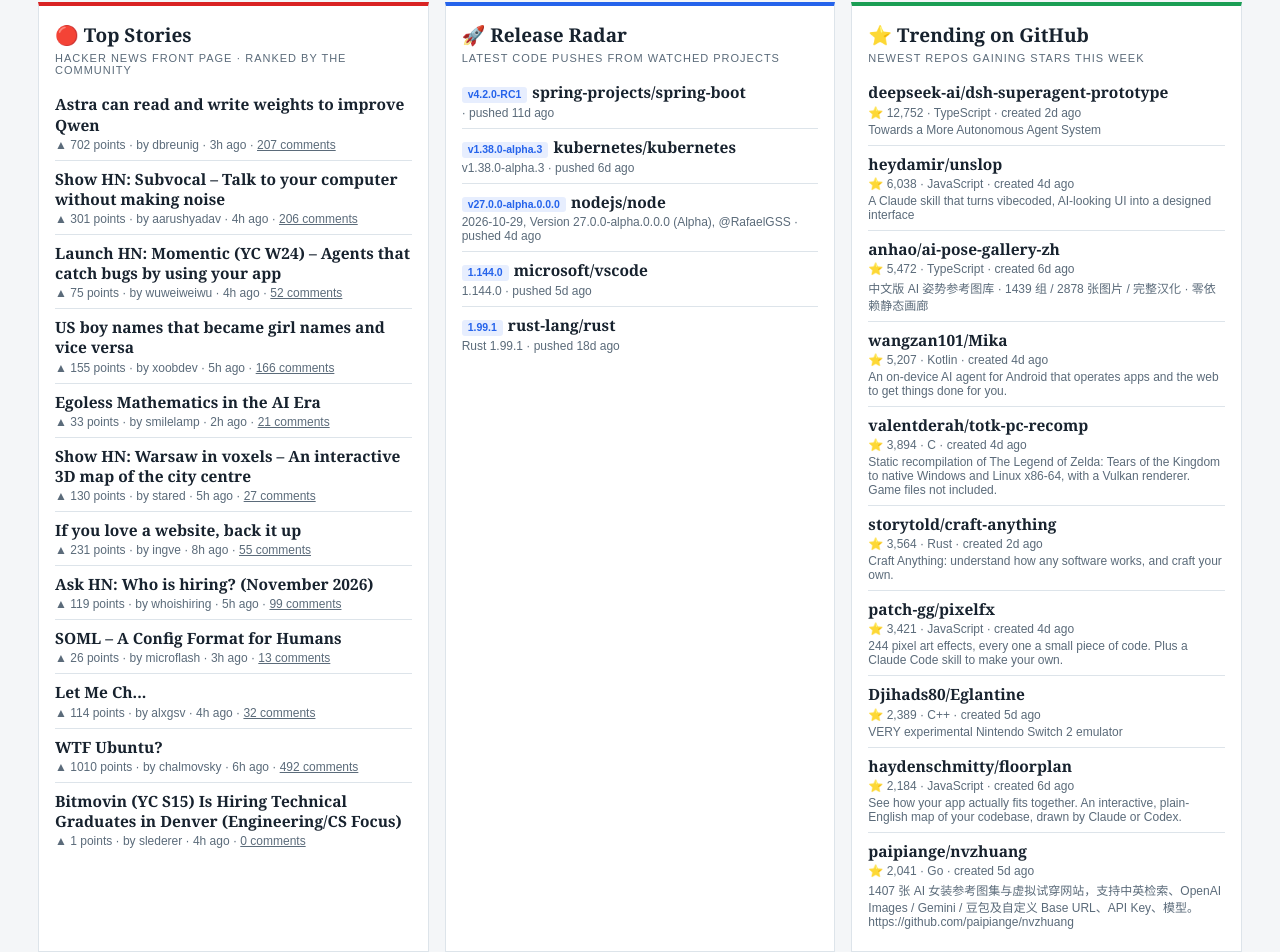
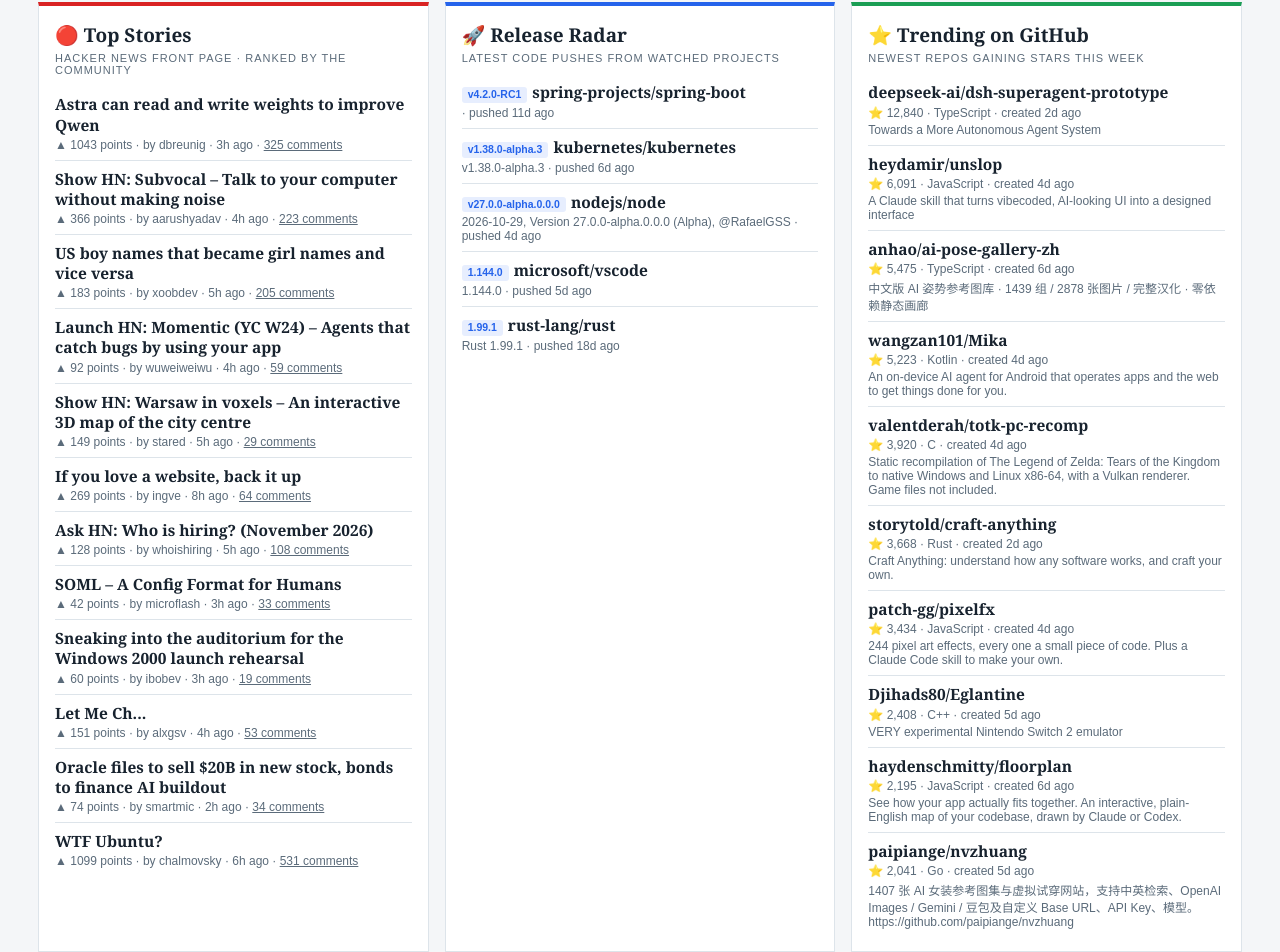
Before and after one commit to bishowpratap7/thedevdesk, a plain HTML site: page index.html in a window 1280 px wide. Shown: the part 1250-2202 px from the top of the page. Drawn offline with Linux system fonts and the light colour scheme.

Commit message:
Wire update 2026-11-02T21:13Z

```diff
--- a/data/wire.json
+++ b/data/wire.json
@@ -1,122 +1,122 @@
 {
- "generated_at": "2026-11-02T20:13:27.139601+00:00",
+ "generated_at": "2026-11-02T21:13:30.781623+00:00",
  "sections": {
   "top_stories": {
-   "fetched_at": "2026-11-02T20:13:08.596225+00:00",
+   "fetched_at": "2026-11-02T21:13:07.216910+00:00",
    "stale": false,
    "items": [
     {
      "id": 50341174,
      "title": "Astra can read and write weights to improve Qwen",
      "url": "https://rikiyat.github.io/blog/weight-space-programming/",
-     "score": 702,
+     "score": 1043,
      "by": "dbreunig",
      "time": 1793643688,
-     "comments": 207
+     "comments": 325
     },
     {
      "id": 50340088,
      "title": "Show HN: Subvocal \u2013 Talk to your computer without making noise",
      "url": null,
-     "score": 301,
+     "score": 366,
      "by": "aarushyadav",
      "time": 1793639777,
-     "comments": 206
+     "comments": 223
+    },
+    {
+     "id": 50339397,
+     "title": "US boy names that became girl names and vice versa",
+     "url": "https://namedaisy.com/blog/boy-names-that-became-girl-names",
+     "score": 183,
+     "by": "xoobdev",
+     "time": 1793637276,
+     "comments": 205
     },
     {
      "id": 50339913,
      "title": "Launch HN: Momentic (YC W24) \u2013 Agents that catch bugs by using your app",
      "url": "https://momentic.ai/",
-     "score": 75,
+     "score": 92,
      "by": "wuweiweiwu",
      "time": 1793639125,
-     "comments": 52
-    },
-    {
-     "id": 50339397,
-     "title": "US boy names that became girl names and vice versa",
-     "url": "https://namedaisy.com/blog/boy-names-that-became-girl-names",
-     "score": 155,
-     "by": "xoobdev",
-     "time": 1793637276,
-     "comments": 166
-    },
-    {
-     "id": 50341736,
-     "title": "Egoless Mathematics in the AI Era",
-     "url": "https://terrytao.wordpress.com/2026/11/02/egoless-mathematics-in-the-ai-era/",
-     "score": 33,
-     "by": "smilelamp",
-     "time": 1793645684,
-     "comments": 21
+     "comments": 59
     },
     {
      "id": 50339221,
      "title": "Show HN: Warsaw in voxels \u2013 An interactive 3D map of the city centre",
      "url": "https://p.migdal.pl/warsaw-vibe-voxel/",
-     "score": 130,
+     "score": 149,
      "by": "stared",
      "time": 1793636726,
-     "comments": 27
+     "comments": 29
     },
     {
      "id": 50336518,
      "title": "If you love a website, back it up",
      "url": "https://blog.mistys-internet.website/post/2026/10/29/if-you-love-a-website-back-it-up/",
-     "score": 231,
+     "score": 269,
      "by": "ingve",
      "time": 1793625935,
-     "comments": 55
+     "comments": 64
     },
     {
      "id": 50338728,
      "title": "Ask HN: Who is hiring? (November 2026)",
      "url": null,
-     "score": 119,
+     "score": 128,
      "by": "whoishiring",
      "time": 1793635297,
-     "comments": 99
+     "comments": 108
     },
     {
      "id": 50341502,
      "title": "SOML \u2013 A Config Format for Humans",
      "url": "https://github.com/soml-lang/soml",
-     "score": 26,
+     "score": 42,
      "by": "microflash",
      "time": 1793644924,
-     "comments": 13
+     "comments": 33
+    },
+    {
+     "id": 50341028,
+     "title": "Sneaking into the auditorium for the Windows 2000 launch rehearsal",
+     "url": "https://devblogs.microsoft.com/oldnewthing/20261102-00/?p=112818/",
+     "score": 60,
+     "by": "ibobev",
+     "time": 1793643168,
+     "comments": 19
     },
     {
      "id": 50340369,
      "title": "Let Me Ch...",
      "url": "https://blog.alxgsv.com/let-me-check/",
-     "score": 114,
+     "score": 151,
      "by": "alxgsv",
      "time": 1793640800,
-     "comments": 32
+     "comments": 53
+    },
+    {
+     "id": 50342284,
+     "title": "Oracle files to sell $20B in new stock, bonds to finance AI buildout",
+     "url": "https://www.cnbc.com/2026/11/02/oracle-files-to-sell-20-billion-in-new-stock-bonds-to-finance-ai-buildout.html",
+     "score": 74,
+     "by": "smartmic",
+     "time": 1793647657,
+     "comments": 34
     },
     {
      "id": 50337608,
      "title": "WTF Ubuntu?",
      "url": "https://chalmovsky.com/posts/wtf-ubuntu",
-     "score": 1010,
+     "score": 1099,
      "by": "chalmovsky",
      "time": 1793631120,
-     "comments": 492
-    },
-    {
-     "id": 50339827,
-     "title": "Bitmovin (YC S15) Is Hiring Technical Graduates in Denver (Engineering/CS Focus)",
-     "url": "https://bitmovin.com/careers/8660599002/",
-     "score": 1,
-     "by": "slederer",
-     "time": 1793638841,
-     "comments": 0
+     "comments": 531
     }
    ]
   },
   "releases": {
-   "fetched_at": "2026-11-02T20:13:17.512039+00:00",
+   "fetched_at": "2026-11-02T21:13:18.622039+00:00",
    "stale": false,
    "items": [
     {
@@ -157,13 +157,13 @@
    ]
   },
   "trending": {
-   "fetched_at": "2026-11-02T20:13:21.807268+00:00",
+   "fetched_at": "2026-11-02T21:13:24.497604+00:00",
    "stale": false,
    "items": [
     {
      "full_name": "deepseek-ai/dsh-superagent-prototype",
      "url": "https://github.com/deepseek-ai/dsh-superagent-prototype",
-     "stars": 12752,
+     "stars": 12840,
      "language": "TypeScript",
      "description": "Towards a More Autonomous Agent System",
      "created_at": "2026-10-31T09:32:46Z"
@@ -171,7 +171,7 @@
     {
      "full_name": "heydamir/unslop",
      "url": "https://github.com/heydamir/unslop",
-     "stars": 6038,
+     "stars": 6091,
      "language": "JavaScript",
      "description": "A Claude skill that turns vibecoded, AI-looking UI into a designed interface",
      "created_at": "2026-10-29T15:41:21Z"
@@ -179,7 +179,7 @@
     {
      "full_name": "anhao/ai-pose-gallery-zh",
      "url": "https://github.com/anhao/ai-pose-gallery-zh",
-     "stars": 5472,
+     "stars": 5475,
      "language": "TypeScript",
      "description": "\u4e2d\u6587\u7248 AI \u59ff\u52bf\u53c2\u8003\u56fe\u5e93 \u00b7 1439 \u7ec4 / 2878 \u5f20\u56fe\u7247 / \u5b8c\u6574\u6c49\u5316 \u00b7 \u96f6\u4f9d\u8d56\u9759\u6001\u753b\u5eca",
      "created_at": "2026-10-27T12:24:37Z"
@@ -187,7 +187,7 @@
     {
      "full_name": "wangzan101/Mika",
      "url": "https://github.com/wangzan101/Mika",
-     "stars": 5207,
+     "stars": 5223,
      "language": "Kotlin",
      "description": "An on-device AI agent for Android that operates apps and the web to get things done for you.",
      "created_at": "2026-10-29T14:34:07Z"
@@ -195,7 +195,7 @@
     {
      "full_name": "valentderah/totk-pc-recomp",
      "url": "https://github.com/valentderah/totk-pc-recomp",
-     "stars": 3894,
+     "stars": 3920,
      "language": "C",
      "description": "Static recompilation of The Legend of Zelda: Tears of the Kingdom to native Windows and Linux x86-64, with a Vulkan renderer. Game files not included.",
      "created_at": "2026-10-29T12:32:46Z"
@@ -203,7 +203,7 @@
     {
      "full_name": "storytold/craft-anything",
      "url": "https://github.com/storytold/craft-anything",
-     "stars": 3564,
+     "stars": 3668,
      "language": "Rust",
      "description": "Craft Anything: understand how any software works, and craft your own.",
      "created_at": "2026-10-31T14:50:00Z"
@@ -211,7 +211,7 @@
     {
      "full_name": "patch-gg/pixelfx",
      "url": "https://github.com/patch-gg/pixelfx",
-     "stars": 3421,
+     "stars": 3434,
      "language": "JavaScript",
      "description": "244 pixel art effects, every one a small piece of code. Plus a Claude Code skill to make your own.",
      "created_at": "2026-10-30T06:43:25Z"
@@ -219,7 +219,7 @@
     {
      "full_name": "Djihads80/Eglantine",
      "url": "https://github.com/Djihads80/Eglantine",
-     "stars": 2389,
+     "stars": 2408,
      "language": "C++",
      "description": "VERY experimental Nintendo Switch 2 emulator",
      "created_at": "2026-10-29T00:25:18Z"
@@ -227,7 +227,7 @@
     {
      "full_name": "haydenschmitty/floorplan",
      "url": "https://github.com/haydenschmitty/floorplan",
-     "stars": 2184,
+     "stars": 2195,
      "language": "JavaScript",
      "description": "See how your app actually fits together. An interactive, plain-English map of your codebase, drawn by Claude or Codex.",
      "created_at": "2026-10-27T12:03:01Z"
@@ -243,7 +243,7 @@
    ]
   },
   "community": {
-   "fetched_at": "2026-11-02T20:13:22.933135+00:00",
+   "fetched_at": "2026-11-02T21:13:25.597442+00:00",
    "stale": false,
    "items": [
     {
@@ -258,7 +258,7 @@
      "title": "Yes, {} + [] = 0. No, JavaScript Isn\u2019t Broken",
      "url": "https://dev.to/sylwia-lask/yes-0-no-javascript-isnt-broken-14ob",
      "author": "Sylwia Laskowska",
-     "reactions": 150,
+     "reactions": 151,
      "comments": 120,
      "published_at": "2026-10-29T20:08:53Z"
     },
@@ -291,7 +291,7 @@
      "url": "https://dev.to/devteam/what-was-your-win-this-week-47ci",
      "author": "Jess Lee",
      "reactions": 29,
-     "comments": 30,
+     "comments": 31,
      "published_at": "2026-10-30T13:00:00Z"
     },
     {
@@ -313,7 +313,7 @@
    ]
   },
   "status": {
-   "fetched_at": "2026-11-02T20:13:23.749784+00:00",
+   "fetched_at": "2026-11-02T21:13:26.575921+00:00",
    "stale": false,
    "items": [
     {
--- a/feed.xml
+++ b/feed.xml
@@ -3,16 +3,16 @@
 <title>The Dev Desk — Developer News Wire</title>
 <subtitle>Tech news, code pushes, GitHub trending and the developer conversation — with Bishow Pandey</subtitle>
 <link href="https://bishowpratap7.github.io/thedevdesk/feed.xml" rel="self"/><link href="https://bishowpratap7.github.io/thedevdesk/"/>
-<id>https://bishowpratap7.github.io/thedevdesk/</id><updated>2026-11-02T20:13:27.139601+00:00</updated>
+<id>https://bishowpratap7.github.io/thedevdesk/</id><updated>2026-11-02T21:13:30.781623+00:00</updated>
 <author><name>Bishow Pandey</name></author>
-<entry><title>Astra can read and write weights to improve Qwen</title><link href="https://rikiyat.github.io/blog/weight-space-programming/"/><id>urn:hn:50341174</id><updated>2026-11-02T18:21:28+00:00</updated><summary>Top story on Hacker News — 702 points, 207 comments. Tracked by The Dev Desk.</summary></entry>
-<entry><title>Show HN: Subvocal – Talk to your computer without making noise</title><link href=""/><id>urn:hn:50340088</id><updated>2026-11-02T17:16:17+00:00</updated><summary>Top story on Hacker News — 301 points, 206 comments. Tracked by The Dev Desk.</summary></entry>
-<entry><title>Launch HN: Momentic (YC W24) – Agents that catch bugs by using your app</title><link href="https://momentic.ai/"/><id>urn:hn:50339913</id><updated>2026-11-02T17:05:25+00:00</updated><summary>Top story on Hacker News — 75 points, 52 comments. Tracked by The Dev Desk.</summary></entry>
-<entry><title>US boy names that became girl names and vice versa</title><link href="https://namedaisy.com/blog/boy-names-that-became-girl-names"/><id>urn:hn:50339397</id><updated>2026-11-02T16:34:36+00:00</updated><summary>Top story on Hacker News — 155 points, 166 comments. Tracked by The Dev Desk.</summary></entry>
-<entry><title>Egoless Mathematics in the AI Era</title><link href="https://terrytao.wordpress.com/2026/11/02/egoless-mathematics-in-the-ai-era/"/><id>urn:hn:50341736</id><updated>2026-11-02T18:54:44+00:00</updated><summary>Top story on Hacker News — 33 points, 21 comments. Tracked by The Dev Desk.</summary></entry>
-<entry><title>Show HN: Warsaw in voxels – An interactive 3D map of the city centre</title><link href="https://p.migdal.pl/warsaw-vibe-voxel/"/><id>urn:hn:50339221</id><updated>2026-11-02T16:25:26+00:00</updated><summary>Top story on Hacker News — 130 points, 27 comments. Tracked by The Dev Desk.</summary></entry>
-<entry><title>If you love a website, back it up</title><link href="https://blog.mistys-internet.website/post/2026/10/29/if-you-love-a-website-back-it-up/"/><id>urn:hn:50336518</id><updated>2026-11-02T13:25:35+00:00</updated><summary>Top story on Hacker News — 231 points, 55 comments. Tracked by The Dev Desk.</summary></entry>
-<entry><title>Ask HN: Who is hiring? (November 2026)</title><link href=""/><id>urn:hn:50338728</id><updated>2026-11-02T16:01:37+00:00</updated><summary>Top story on Hacker News — 119 points, 99 comments. Tracked by The Dev Desk.</summary></entry>
-<entry><title>SOML – A Config Format for Humans</title><link href="https://github.com/soml-lang/soml"/><id>urn:hn:50341502</id><updated>2026-11-02T18:42:04+00:00</updated><summary>Top story on Hacker News — 26 points, 13 comments. Tracked by The Dev Desk.</summary></entry>
-<entry><title>Let Me Ch...</title><link href="https://blog.alxgsv.com/let-me-check/"/><id>urn:hn:50340369</id><updated>2026-11-02T17:33:20+00:00</updated><summary>Top story on Hacker News — 114 points, 32 comments. Tracked by The Dev Desk.</summary></entry>
+<entry><title>Astra can read and write weights to improve Qwen</title><link href="https://rikiyat.github.io/blog/weight-space-programming/"/><id>urn:hn:50341174</id><updated>2026-11-02T18:21:28+00:00</updated><summary>Top story on Hacker News — 1043 points, 325 comments. Tracked by The Dev Desk.</summary></entry>
+<entry><title>Show HN: Subvocal – Talk to your computer without making noise</title><link href=""/><id>urn:hn:50340088</id><updated>2026-11-02T17:16:17+00:00</updated><summary>Top story on Hacker News — 366 points, 223 comments. Tracked by The Dev Desk.</summary></entry>
+<entry><title>US boy names that became girl names and vice versa</title><link href="https://namedaisy.com/blog/boy-names-that-became-girl-names"/><id>urn:hn:50339397</id><updated>2026-11-02T16:34:36+00:00</updated><summary>Top story on Hacker News — 183 points, 205 comments. Tracked by The Dev Desk.</summary></entry>
+<entry><title>Launch HN: Momentic (YC W24) – Agents that catch bugs by using your app</title><link href="https://momentic.ai/"/><id>urn:hn:50339913</id><updated>2026-11-02T17:05:25+00:00</updated><summary>Top story on Hacker News — 92 points, 59 comments. Tracked by The Dev Desk.</summary></entry>
+<entry><title>Show HN: Warsaw in voxels – An interactive 3D map of the city centre</title><link href="https://p.migdal.pl/warsaw-vibe-voxel/"/><id>urn:hn:50339221</id><updated>2026-11-02T16:25:26+00:00</updated><summary>Top story on Hacker News — 149 points, 29 comments. Tracked by The Dev Desk.</summary></entry>
+<entry><title>If you love a website, back it up</title><link href="https://blog.mistys-internet.website/post/2026/10/29/if-you-love-a-website-back-it-up/"/><id>urn:hn:50336518</id><updated>2026-11-02T13:25:35+00:00</updated><summary>Top story on Hacker News — 269 points, 64 comments. Tracked by The Dev Desk.</summary></entry>
+<entry><title>Ask HN: Who is hiring? (November 2026)</title><link href=""/><id>urn:hn:50338728</id><updated>2026-11-02T16:01:37+00:00</updated><summary>Top story on Hacker News — 128 points, 108 comments. Tracked by The Dev Desk.</summary></entry>
+<entry><title>SOML – A Config Format for Humans</title><link href="https://github.com/soml-lang/soml"/><id>urn:hn:50341502</id><updated>2026-11-02T18:42:04+00:00</updated><summary>Top story on Hacker News — 42 points, 33 comments. Tracked by The Dev Desk.</summary></entry>
+<entry><title>Sneaking into the auditorium for the Windows 2000 launch rehearsal</title><link href="https://devblogs.microsoft.com/oldnewthing/20261102-00/?p=112818/"/><id>urn:hn:50341028</id><updated>2026-11-02T18:12:48+00:00</updated><summary>Top story on Hacker News — 60 points, 19 comments. Tracked by The Dev Desk.</summary></entry>
+<entry><title>Let Me Ch...</title><link href="https://blog.alxgsv.com/let-me-check/"/><id>urn:hn:50340369</id><updated>2026-11-02T17:33:20+00:00</updated><summary>Top story on Hacker News — 151 points, 53 comments. Tracked by The Dev Desk.</summary></entry>
 </feed>
```
Also changed, not shown: index.html (+3 -3 lines).
